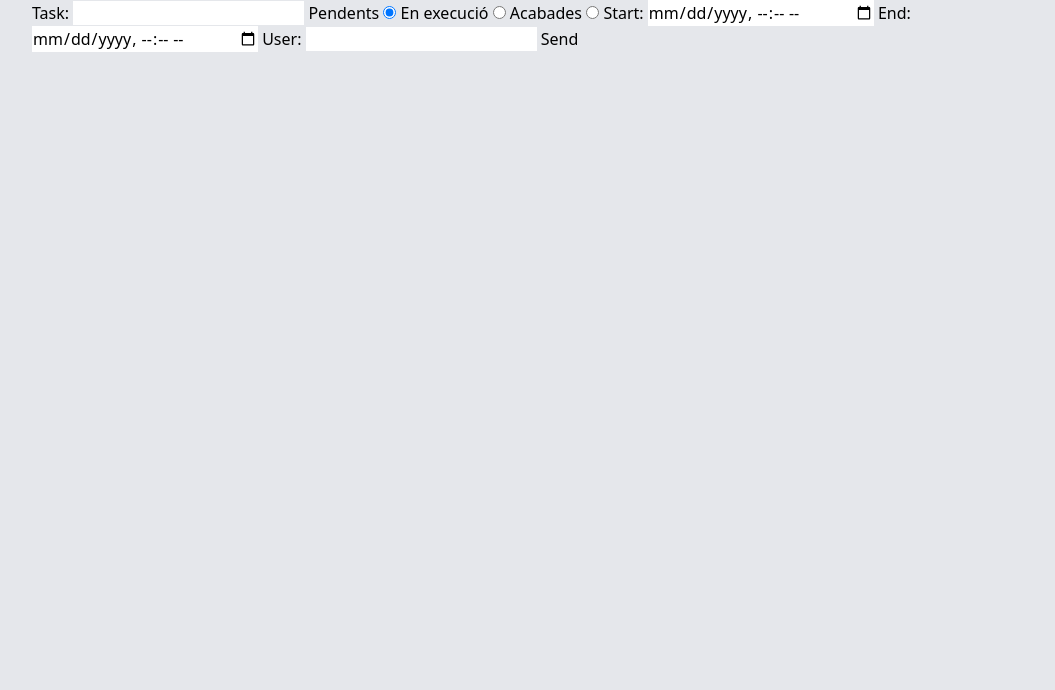
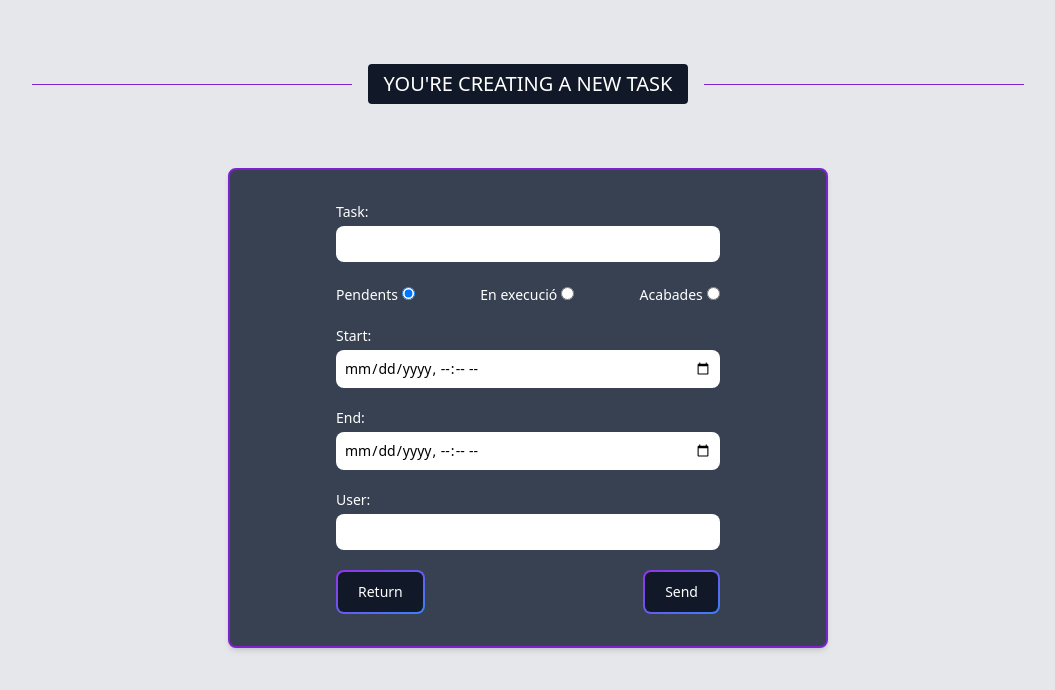
Before and after one commit to nachoa88/sprint3-developers, a PHP site: page /create in a window 1280 px wide. Shown: the top 690 px of the page, without its empty margins (112-1167 px from the left). Run offline with PHP 8.4, Linux system fonts and the light colour scheme; some libraries are stand-ins or nearby versions.

Commit message:
Create Task vew style

```diff
--- a/app/views/scripts/task/createtask.phtml
+++ b/app/views/scripts/task/createtask.phtml
@@ -1,27 +1,56 @@
-<form action="create" method="post">
-<input type="hidden" id="id" name="id">
+<h2 class="flex flex-row flex-nowrap items-center mt-16 uppercase">
+    <span class="flex-grow block border-t border-purple-700"></span>
+    <span class="flex-none block mx-4 px-4 py-2.5 text-xl rounded leading-none font-medium bg-gray-900 text-white">
+        You're creating a new Task
+    </span>
+    <span class="flex-grow block border-t border-purple-700"></span>
+</h2>
 
-<label for="name">Task:</label>
-<input type="text" id="name" name="name" value="<?php echo isset($_POST['name']) ? $_POST['name'] : ''; ?>">
+<div class="relative overflow-x-auto shadow-md sm:rounded-lg border-2 border-purple-700 bg-gray-700 mt-16 sm:w-full md:w-1/2 lg:w-1/3 xl:w-[600px] mx-auto">
+    <form action="create" method="post" class="max-w-sm mx-auto mt-8 mb-8">
+        <input type="hidden" id="id" name="id">
+        <div class="mb-5">
+            <label for="name" class="block mb-1 text-sm font-medium text-white">Task:</label>
+            <input type="text" id="name" name="name" class="text-sm rounded-lg block w-full p-2 dark:bg-gray-900 dark:text-white" value="<?php echo isset($_POST['name']) ? $_POST['name'] : ''; ?>">
+        </div>
+        <div class="mb-5 flex justify-between">
+            <div>
+                <label for="pendents" class="mb-1 text-sm font-medium text-white">Pendents</label>
+                <input type="radio" id="pendents" name="status" value="pendents" checked>
+            </div>
+            <div>
+                <label for="en execució" class="mb-1 text-sm font-medium text-white">En execució</label>
+                <input type="radio" id="en execució" name="status" value="en execució">
+            </div>
+            <div>
+                <label for="acabades" class="mb-1 text-sm font-medium text-white">Acabades</label>
+                <input type="radio" id="acabades" name="status" value="acabades">
+            </div>
+        </div>
+        <div class="mb-5">
+            <label for="dateTimeStarted" class="block mb-1 text-sm font-medium text-white">Start:</label>
+            <input type="datetime-local" id="dateTimeStarted" name="dateTimeStarted" class="text-sm rounded-lg block w-full p-2 dark:bg-gray-900 dark:text-white" value="<?php echo isset($_POST['dateTimeStarted']) ? $_POST['dateTimeStarted'] : ''; ?>">
+        </div>
+        <div class="mb-5">
+            <label for="dateTimeFinished" class="block mb-1 text-sm font-medium text-white">End:</label>
+            <input type="datetime-local" id="dateTimeFinished" name="dateTimeFinished" class="text-sm rounded-lg block w-full p-2 dark:bg-gray-900 dark:text-white" value="<?php echo isset($_POST['dateTimeFinished']) ? $_POST['dateTimeFinished'] : ''; ?>">
+        </div>
+        <div class="mb-5">
+            <label for="user" class="block mb-1 text-sm font-medium text-white">User:</label>
+            <input type="text" id="user" name="user" class="text-sm rounded-lg block w-full p-2 dark:bg-gray-900 dark:text-white" value="<?php echo isset($_POST['user']) ? $_POST['user'] : ''; ?>">
+        </div>
 
-<label for="pendents">Pendents</label>
-<input type="radio" id="pendents" name="status" value="pendents" checked>
-
-<label for="en execució">En execució</label>
-<input type="radio" id="en execució" name="status" value="en execució">
-
-<label for="acabades">Acabades</label>
-<input type="radio" id="acabades" name="status" value="acabades">
-
-<label for="dateTimeStarted">Start:</label>
-<input type="datetime-local" id="dateTimeStarted" name="dateTimeStarted" value="<?php echo isset($_POST['dateTimeStarted']) ? $_POST['dateTimeStarted'] : ''; ?>">
-
-<label for="dateTimeFinished">End:</label>
-<input type="datetime-local" id="dateTimeFinished" name="dateTimeFinished" value="<?php echo isset($_POST['dateTimeFinished']) ? $_POST['dateTimeFinished'] : ''; ?>">
-
-<label for="user">User:</label>
-<input type="text" id="user" name="user" value="<?php echo isset($_POST['user']) ? $_POST['user'] : ''; ?>">
-
-<input type="submit" value="Send">
-
-</form>
+        <div class="flex justify-between mt-5">
+            <!-- Return button -->
+            <a href="/web" class="relative inline-flex items-center justify-center p-0.5 overflow-hidden text-sm font-medium text-white rounded-lg group bg-gradient-to-br from-purple-600 to-blue-500 group-hover:from-purple-600 group-hover:to-blue-500 hover:text-white focus:ring-4 focus:outline-none focus:ring-blue-800">
+                <span class="relative px-5 py-2.5 transition-all ease-in duration-75 bg-gray-900 rounded-md group-hover:bg-opacity-0">
+                    Return
+                </span>
+            </a>
+            <!-- Send button -->
+            <span class="relative inline-flex items-center justify-center p-0.5 overflow-hidden text-sm font-medium text-white rounded-lg group bg-gradient-to-br from-purple-600 to-blue-500 group-hover:from-purple-600 group-hover:to-blue-500 hover:text-white focus:ring-4 focus:outline-none focus:ring-blue-800">
+                <input type="submit" value="Send" class="relative px-5 py-2.5 transition-all ease-in duration-75 bg-gray-900 rounded-md group-hover:bg-opacity-0">
+            </span>
+        </div>
+    </form>
+</div>
```
